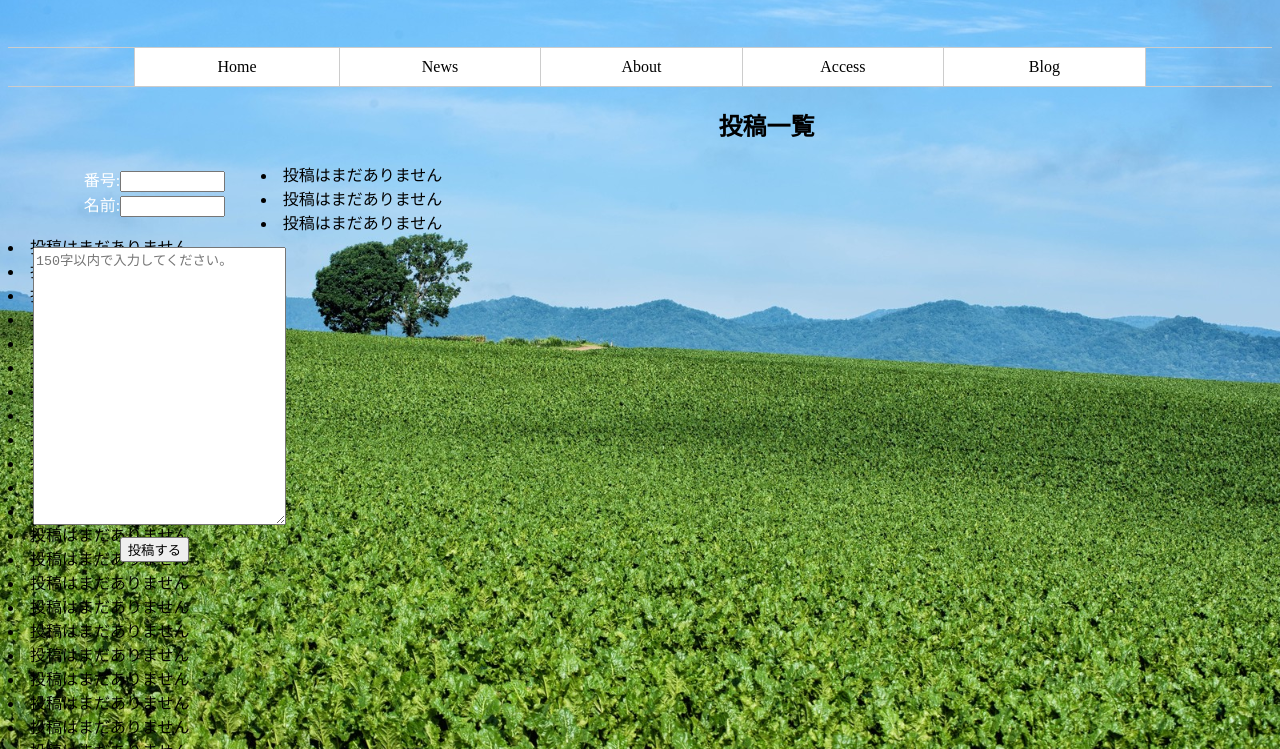
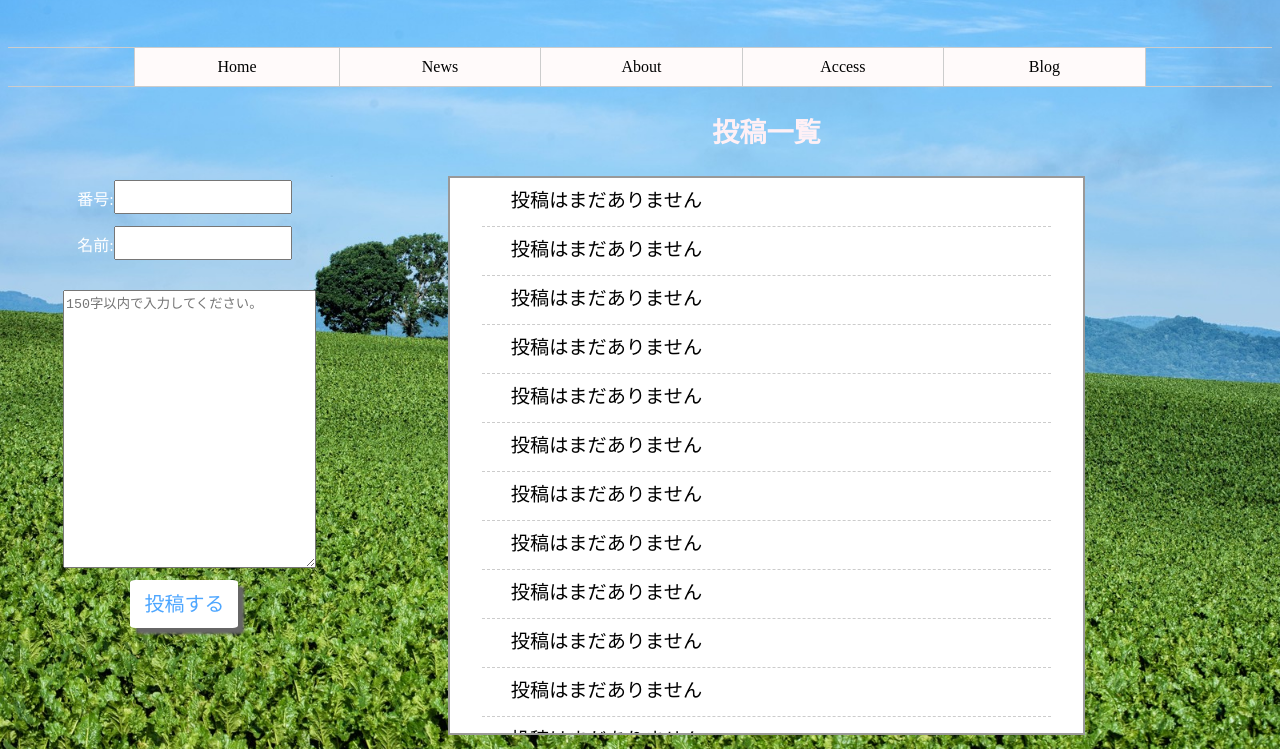
Before and after one commit to Tsubasa2010/testnougyou, a plain HTML site: page index.html in a window 1280 px wide. Shown: the part 51-800 px from the top of the page. Drawn offline with Linux system fonts and the light colour scheme.

Commit message:
Update index.css

```diff
--- a/index.css
+++ b/index.css
@@ -17,7 +17,7 @@ body {
     vertical-align: top;
     margin-right: 5px;
 }
-.toukou{
+.note{
     border-top: 1px solid;
     margin: 40px auto;
     width : 45%;
@@ -25,12 +25,88 @@ body {
     float: center;
     background-color:white;
     overflow-y: scroll;
+    position: relative; /* 今の位置を基準 */
+    bottom:2%;
+
+border: solid 2px #999; /*外枠の設定*/
+   padding: 0 2em;
+
+
+}
+
+.note li {
+   border-bottom: dashed 1px #ccc; /*罫線の設定*/
+   line-height: 1.5;
+   padding: 0.5em 0 0.5em 1.5em;
+   margin:0;
+   list-style-type:none;
+font-size:120%;
+}
+
+.note li:last-of-type {
+   border-bottom: none;
+}
+
+/*ドットの設定*/
+.note::before {
+   content: "";
+   position: absolute;
+
+   height:90%;
+   top:0.5em;
+   left:0.5em;
+}
+
+/*チェックアイコンの設定*/
+.note li::after {
+   font-family: FontAwesome;
+
+   color: #fdbf64; /*色の設定*/
+   position: absolute;
+   left : 2em;
+}
+
+p
+{
+	font-size: 120%;
 }
 h2
 {
+font-size: 170%;
 text-align:center;
+color:lavenderblush;
+
 }
 
+.suuzi{
+ font-size: 150%;
+margin: 5% 0;
+}
+
+.namae{
+  font-size: 150%;
+}
+
+/*投稿ボタン*/
+.button {
+  display       : inline-block;
+  border-radius : 5%;          /* 角丸       */
+  font-size     : 15pt;        /* 文字サイズ */
+  text-align    : center;      /* 文字位置   */
+  cursor        : pointer;     /* カーソル   */
+  padding       : 12px 12px;   /* 余白       */
+  background    : #ffffff;     /* 背景色     */
+  color         : #4da6ff;     /* 文字色     */
+  line-height   : 1em;         /* 1行の高さ  */
+  transition    : .3s;         /* なめらか変化 */
+  box-shadow    : 6px 6px 3px #666666;  /* 影の設定 */
+  border        : 2px solid #ffffff;    /* 枠の指定 */
+}
+.button:hover {
+  box-shadow    : none;        /* カーソル時の影消去 */
+  color         : #ffffff;     /* 背景色     */
+  background    : #4da6ff;     /* 文字色     */
+}
 
 /*メニュー*/
 nav{
@@ -43,7 +119,7 @@ margin: 0 auto;
 padding: 0;
 width: 80%;
 text-align: center;
-background-color:white;
+background-color:snow;
 }
 nav ul li{
 display: table-cell;
@@ -76,26 +152,21 @@ color:black;
 
 .main
 {
-
 	position: relative; /* 今の位置を基準 */
 	top: 80px; /* 上から10px */
-left: 20px; /* 左から20px */
+	left: 50px; /* 左から20px */
     float:left;
 	color: white;
 	width: 20%;  /* 横幅 */
 	height: 20%; /* 高さ */
-
 	text-align:center;
 }
 
-
-
-
+/*入力フォームの本文*/
 textarea {
 	width: 100%;  /* 横幅 */
 	height: 200%; /* 高さ */
 margin-left: 5px;
-
 }
 
 /*ヘッダー*/
```
Lines whose indentation alone changed are shown as unchanged.
